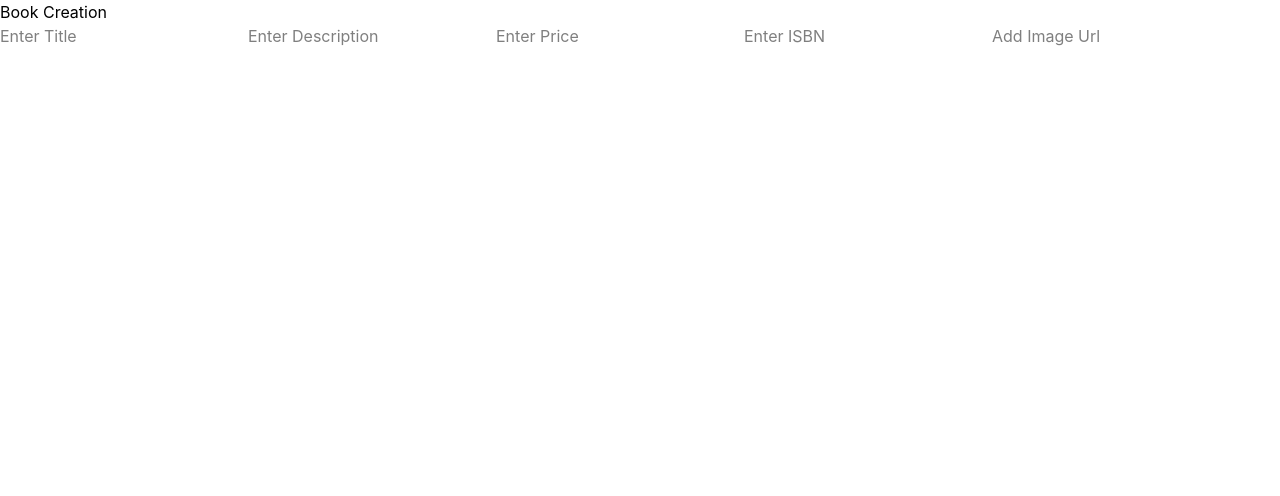
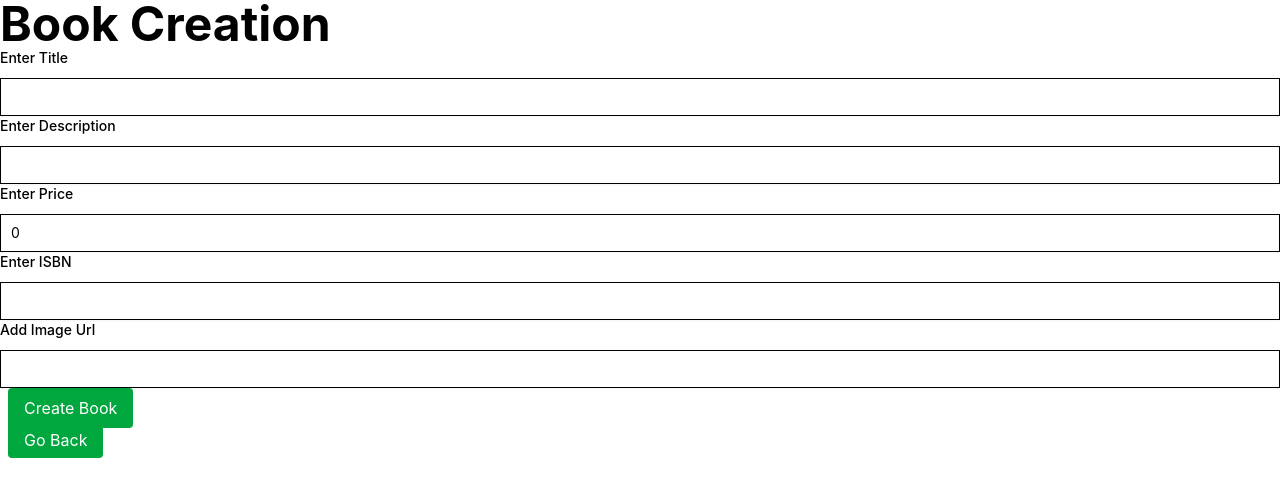
Before and after one commit to Omega3D/ECommerceBookStore, a React (Vite) app in the folder Frontend/bookstore-frontend/: page /create in a window 1280 px wide. Shown: the top 496 px of the page. Built offline with nearby package versions, Linux system fonts and the light colour scheme.

Commit message:
feat(added post form)

```diff
--- a/Frontend/bookstore-frontend/src/api/BooksApi.ts
+++ b/Frontend/bookstore-frontend/src/api/BooksApi.ts
@@ -9,7 +9,7 @@ export const getBooks = async () => {
 };
 
 export const createBook = async (book: BookCreateDto) => {
-  await fetch(BASE_URL, {
+  return await fetch(BASE_URL, {
     method: "POST",
     headers: {
       "Content-Type": "application/json",
--- a/Frontend/bookstore-frontend/src/pages/BookPage.tsx
+++ b/Frontend/bookstore-frontend/src/pages/BookPage.tsx
@@ -1,8 +1,7 @@
 import { useEffect, useState } from "react";
 import type BookModel from "../models/BookModel";
 import { BookCard } from "../components/BookCard";
-import { getBooks, createBook, deleteBook, updateBook } from "../api/BooksApi";
-import type BookCreateDto from "../BookDto/BookCreateDto";
+import { getBooks, deleteBook, updateBook } from "../api/BooksApi";
 import type BookUpdateDto from "../BookDto/BookUpdateDto";
 import { Link } from "react-router-dom";
 
@@ -21,17 +20,6 @@ export const BookPage = () => {
     } else {
       alert("Delete failed");
     }
-  };
-
-  const handleCreate = async () => {
-    const myBook: BookCreateDto = {
-      title: "aa",
-      description: "updated",
-      price: 100,
-      isbn: "123",
-      imageUrl: "",
-    };
-    await createBook(myBook);
   };
 
   const handleEdit = async (id: number) => {
--- a/Frontend/bookstore-frontend/src/pages/CreateBookPage.tsx
+++ b/Frontend/bookstore-frontend/src/pages/CreateBookPage.tsx
@@ -1,12 +1,138 @@
+import { Link, useNavigate } from "react-router-dom";
+import { useState } from "react";
+import type BookCreateDto from "../BookDto/BookCreateDto";
+import { createBook } from "../api/BooksApi";
+
 export const CreateBookPage = () => {
+  const [title, setTitle] = useState("");
+  const [description, setDescription] = useState("");
+  const [price, setPrice] = useState<number>(0);
+  const [isbn, setIsbn] = useState("");
+  const [imageUrl, setImageUrl] = useState("");
+
+  const navigate = useNavigate();
+
+  const handleCreate = async () => {
+    const myBook: BookCreateDto = {
+      title: title,
+      description: description,
+      price: price,
+      isbn: isbn,
+      imageUrl: imageUrl,
+    };
+    const res = await createBook(myBook);
+
+    if (res.ok) {
+      navigate("/books");
+    } else {
+      alert("Book Creation Failed");
+    }
+  };
+
   return (
-    <div className="">
-      <h2>Book Creation</h2>
-      <input placeholder="Enter Title"></input>
-      <input placeholder="Enter Description"></input>
-      <input placeholder="Enter Price"></input>
-      <input placeholder="Enter ISBN"></input>
-      <input placeholder="Add Image Url"></input>
-    </div>
+    <>
+      <div>
+        <h2 className="text-5xl font-bold text-heading">Book Creation</h2>
+        <div>
+          <label
+            htmlFor="visitors"
+            className="block mb-2.5 text-sm font-medium text-heading"
+          >
+            Enter Title
+          </label>
+          <input
+            type="text"
+            id="visitors"
+            className="bg-neutral-secondary-medium border border-default-medium text-heading text-sm rounded-base focus:ring-brand focus:border-brand block w-full px-2.5 py-2 shadow-xs placeholder:text-body"
+            placeholder=""
+            required
+            value={title}
+            onChange={(e) => setTitle(e.target.value)}
+          />
+        </div>
+        <div>
+          <label
+            htmlFor="visitors"
+            className="block mb-2.5 text-sm font-medium text-heading"
+          >
+            Enter Description
+          </label>
+          <input
+            type="text"
+            id="visitors"
+            className="bg-neutral-secondary-medium border border-default-medium text-heading text-sm rounded-base focus:ring-brand focus:border-brand block w-full px-2.5 py-2 shadow-xs placeholder:text-body"
+            placeholder=""
+            required
+            value={description}
+            onChange={(e) => setDescription(e.target.value)}
+          />
+        </div>
+        <div>
+          <label
+            htmlFor="visitors"
+            className="block mb-2.5 text-sm font-medium text-heading"
+          >
+            Enter Price
+          </label>
+          <input
+            type="text"
+            id="visitors"
+            className="bg-neutral-secondary-medium border border-default-medium text-heading text-sm rounded-base focus:ring-brand focus:border-brand block w-full px-2.5 py-2 shadow-xs placeholder:text-body"
+            placeholder=""
+            required
+            value={price}
+            onChange={(e) => {
+              setPrice(parseFloat(e.target.value));
+            }}
+          />
+        </div>
+        <div>
+          <label
+            htmlFor="visitors"
+            className="block mb-2.5 text-sm font-medium text-heading"
+          >
+            Enter ISBN
+          </label>
+          <input
+            type="text"
+            id="visitors"
+            className="bg-neutral-secondary-medium border border-default-medium text-heading text-sm rounded-base focus:ring-brand focus:border-brand block w-full px-2.5 py-2 shadow-xs placeholder:text-body"
+            placeholder=""
+            required
+            value={isbn}
+            onChange={(e) => setIsbn(e.target.value)}
+          />
+        </div>
+        <div>
+          <label
+            htmlFor="visitors"
+            className="block mb-2.5 text-sm font-medium text-heading"
+          >
+            Add Image Url
+          </label>
+          <input
+            type="text"
+            id="visitors"
+            className="bg-neutral-secondary-medium border border-default-medium text-heading text-sm rounded-base focus:ring-brand focus:border-brand block w-full px-2.5 py-2 shadow-xs placeholder:text-body"
+            placeholder=""
+            required
+            value={imageUrl}
+            onChange={(e) => setImageUrl(e.target.value)}
+          />
+        </div>
+        <button
+          className="bg-green-600 text-white px-4 py-2 rounded ml-2 cursor-pointer"
+          onClick={handleCreate}
+        >
+          Create Book
+        </button>
+      </div>
+      <Link
+        to="/books"
+        className="bg-green-600 text-white px-4 py-2 rounded ml-2"
+      >
+        Go Back
+      </Link>
+    </>
   );
 };
```
